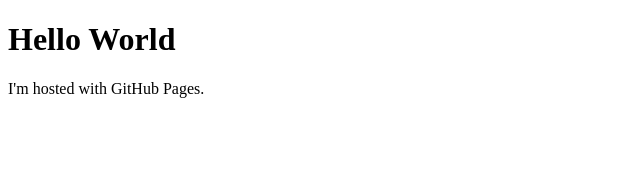
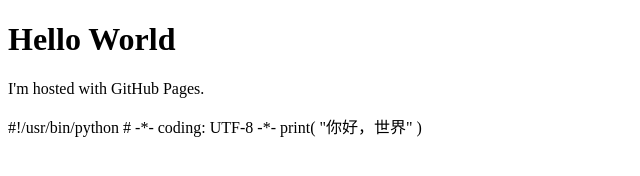
Before and after one commit to kay880/kay880.github.io, a plain HTML site: page index.html in a window 1280 px wide. Shown: the whole page, without its empty margins (0-640 px from the left). Drawn offline with Linux system fonts and the light colour scheme.

Commit message:
Update index.html

```diff
--- a/index.html
+++ b/index.html
@@ -3,5 +3,12 @@
 <body>
 <h1>Hello World</h1>
 <p>I'm hosted with GitHub Pages.</p>
-</body>
+
+
+#!/usr/bin/python
+# -*- coding: UTF-8 -*-
+
+print( "你好，世界" )
+
+  </body>
 </html>
```
